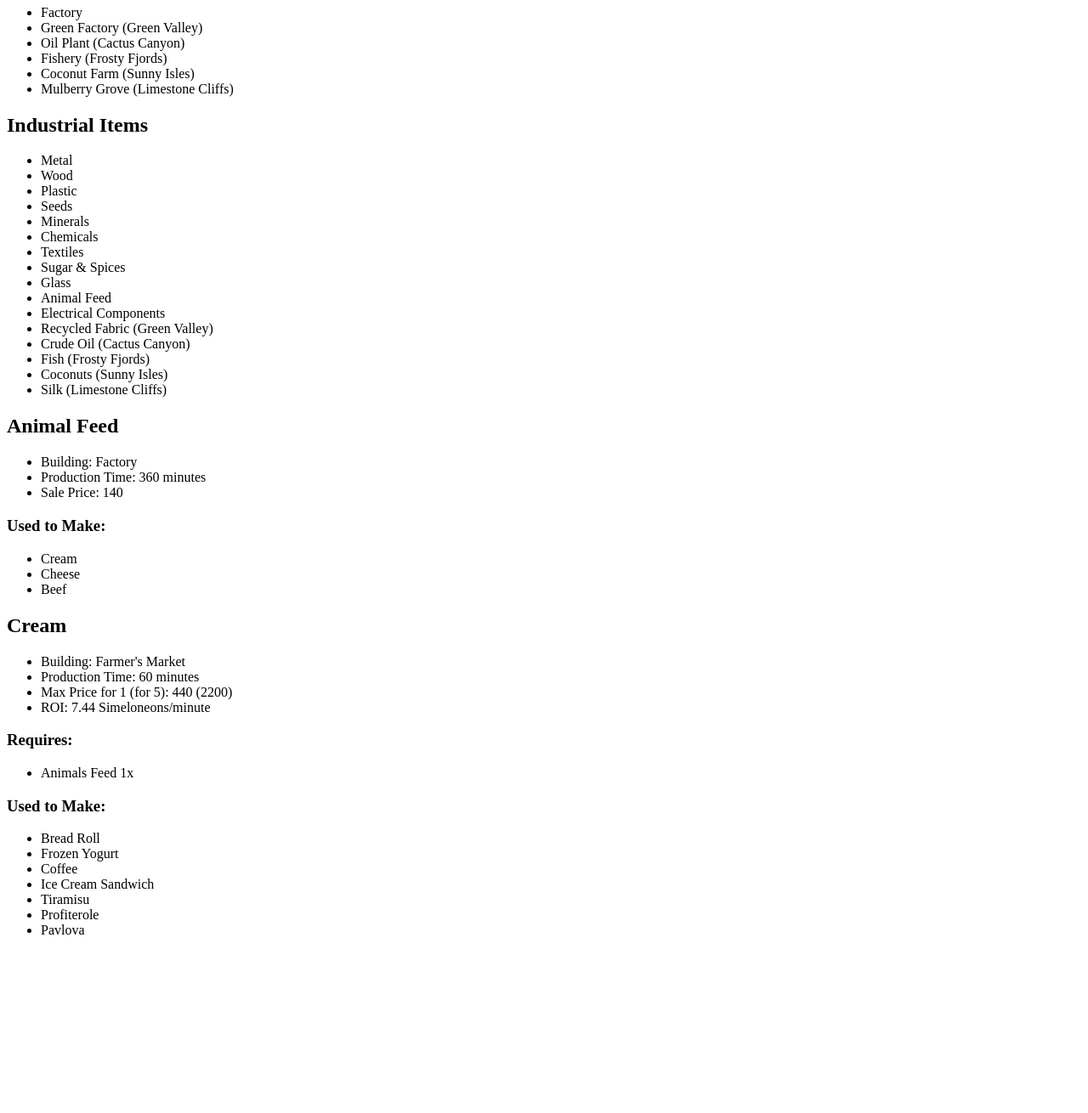
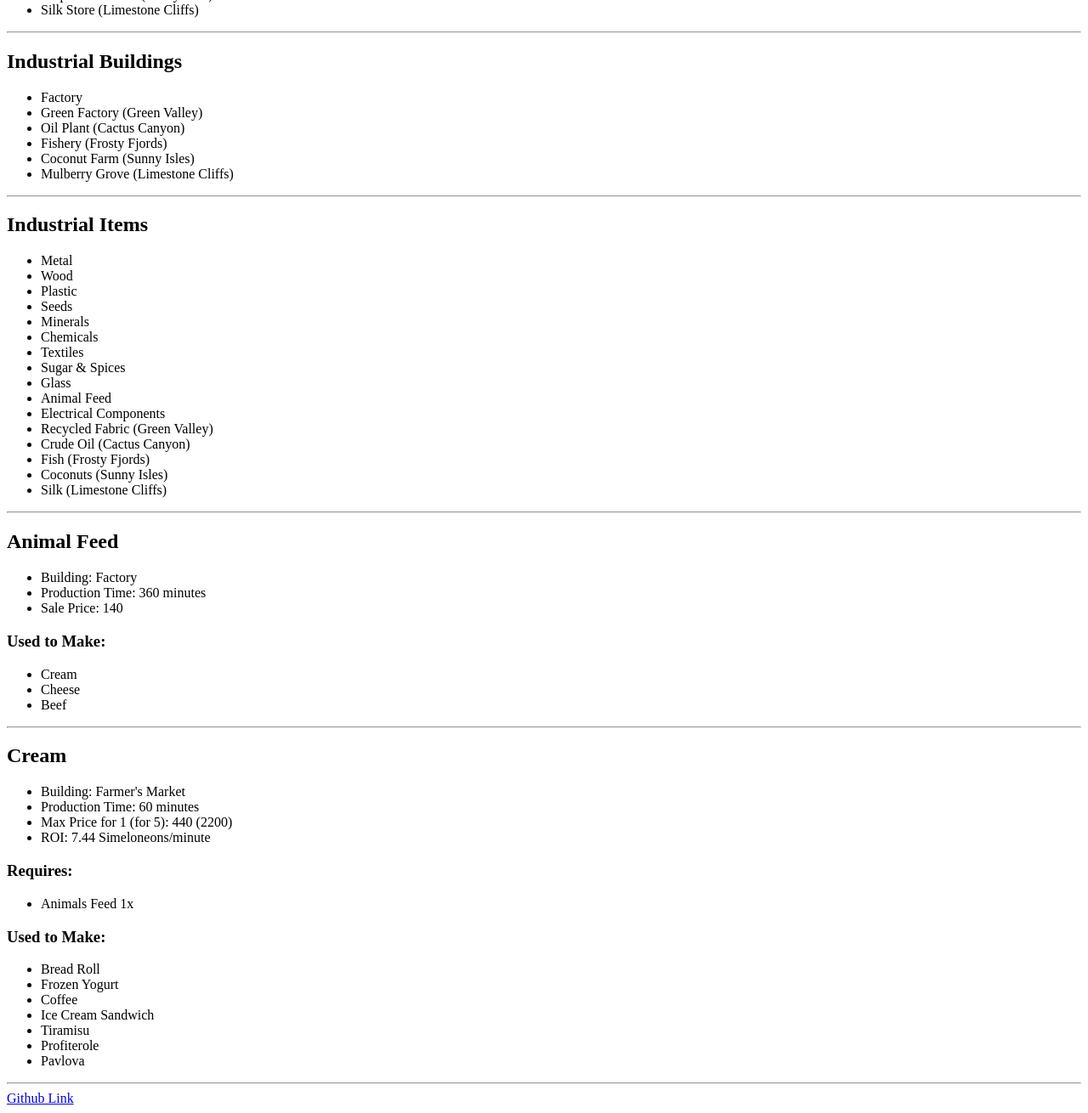
Before and after one commit to nikitalatushka/scbi-frontend, a plain HTML site: page index.html in a window 1280 px wide. Shown: the part 470-1780 px from the top of the page at 85% size. Before the commit the page ends 1590 px from the top, so only its background shows below. Drawn offline with Linux system fonts and the light colour scheme.

Commit message:
minor changes to HTML

```diff
--- a/index.html
+++ b/index.html
@@ -6,6 +6,8 @@
     <title>SCBI Helper App</title>
 </head>
 <body>
+  <h1>SCBI Helper App</h1>
+  <hr>
   <h2>Commercial Buildings</h2>
   <ul>
     <li>Building Supplies Store</li>
@@ -28,7 +30,7 @@
     <li>Tropical Products (Sunny Isles)</li>
     <li>Silk Store (Limestone Cliffs)</li>
   </ul>
-
+  <hr>
   <h2>Industrial Buildings</h2>
   <ul>
     <li>Factory</li>
@@ -38,7 +40,7 @@
     <li>Coconut Farm (Sunny Isles)</li>
     <li>Mulberry Grove (Limestone Cliffs)</li>
   </ul>
-
+  <hr>
   <h2>Industrial Items</h2>
   <ul>
     <li>Metal</li>
@@ -58,7 +60,7 @@
     <li>Coconuts (Sunny Isles)</li>
     <li>Silk (Limestone Cliffs)</li>
   </ul>
-
+  <hr>
   <h2>Animal Feed</h2>
   <ul>
     <li>Building: Factory</li>
@@ -71,7 +73,7 @@
     <li>Cheese</li>
     <li>Beef</li>
   </ul>
-
+  <hr>
   <h2>Cream</h2>
   <ul>
     <li>Building: Farmer's Market</li>
@@ -93,5 +95,9 @@
     <li>Profiterole</li>
     <li>Pavlova</li>
   </ul>
+  <hr>
+  <footer>
+    <a href="https://github.com/nikitalatushka">Github Link</a>
+  </footer>
 </body>
 </html>
```
